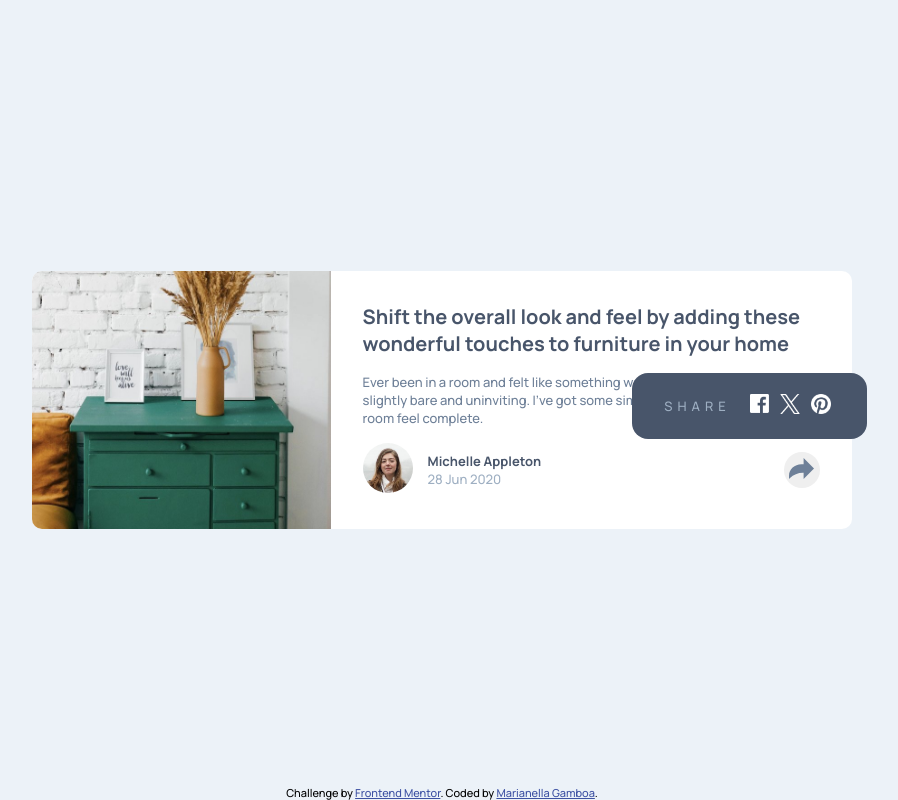
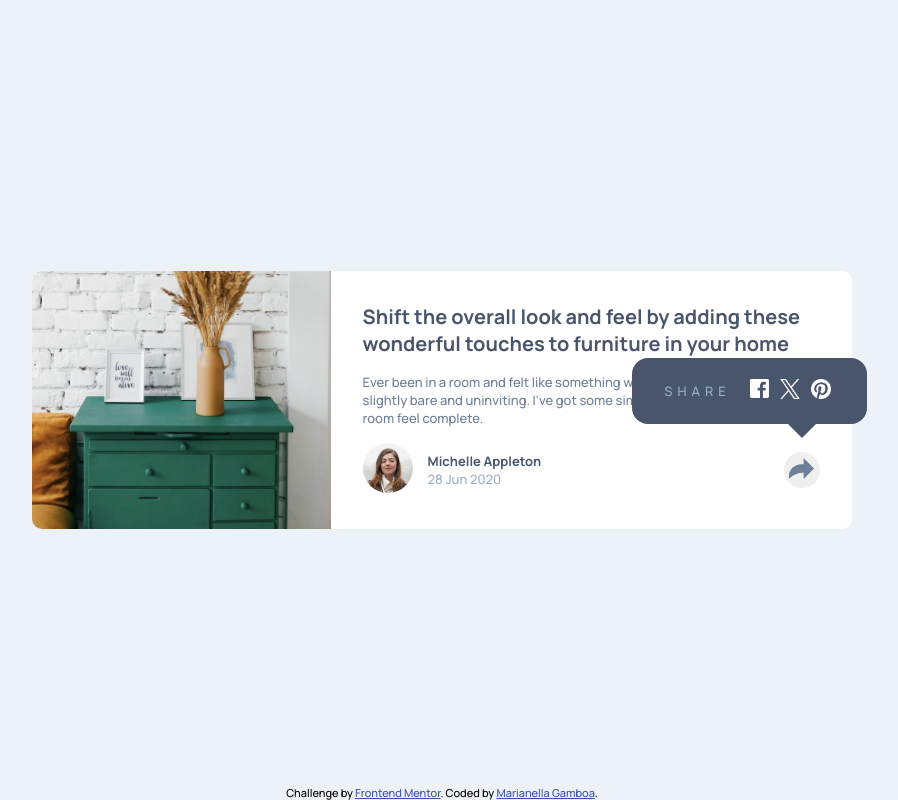
Before and after one commit to Marianellag1/article-preview-challenge, a plain HTML site: page index.html in a window 1280 px wide. Both pictures are taken after a click on the button 999 px from the left and 470 px from the top of the page. Shown: the whole page, without its empty margins (198-1096 px from the left). Drawn offline with Linux system fonts and the light colour scheme.

Commit message:
got arrow message for share box to work, credit to codeconvey for code.

```diff
--- a/assets/css/style.css
+++ b/assets/css/style.css
@@ -110,12 +110,23 @@ h2 {
     display: flex;
     gap: 15px;
     right: -47px;
-    top: -70px;
+    top: -85px;
     padding: .50rem 2rem;
     border-radius: 16px;
     background-color: var(--very-dark-grayish-blue);
     align-items: center;
 }
+
+.share-box:after {
+    content: " ";
+    position: absolute;
+    right: 50px;
+    bottom: -14px;
+    border-top: 15px solid var(--very-dark-grayish-blue);
+    border-right: 15px solid transparent;
+    border-left: 15px solid transparent;
+    border-bottom: none;
+  }
 
 .share-box p {
     letter-spacing: 5px;
@@ -156,3 +167,5 @@ h2 {
 /* .card-share--active {
     background-color: var(--desaturated-dark);
 } */
+
+/* https://codeconvey.com/css-message-box-with-arrow/ */
```
